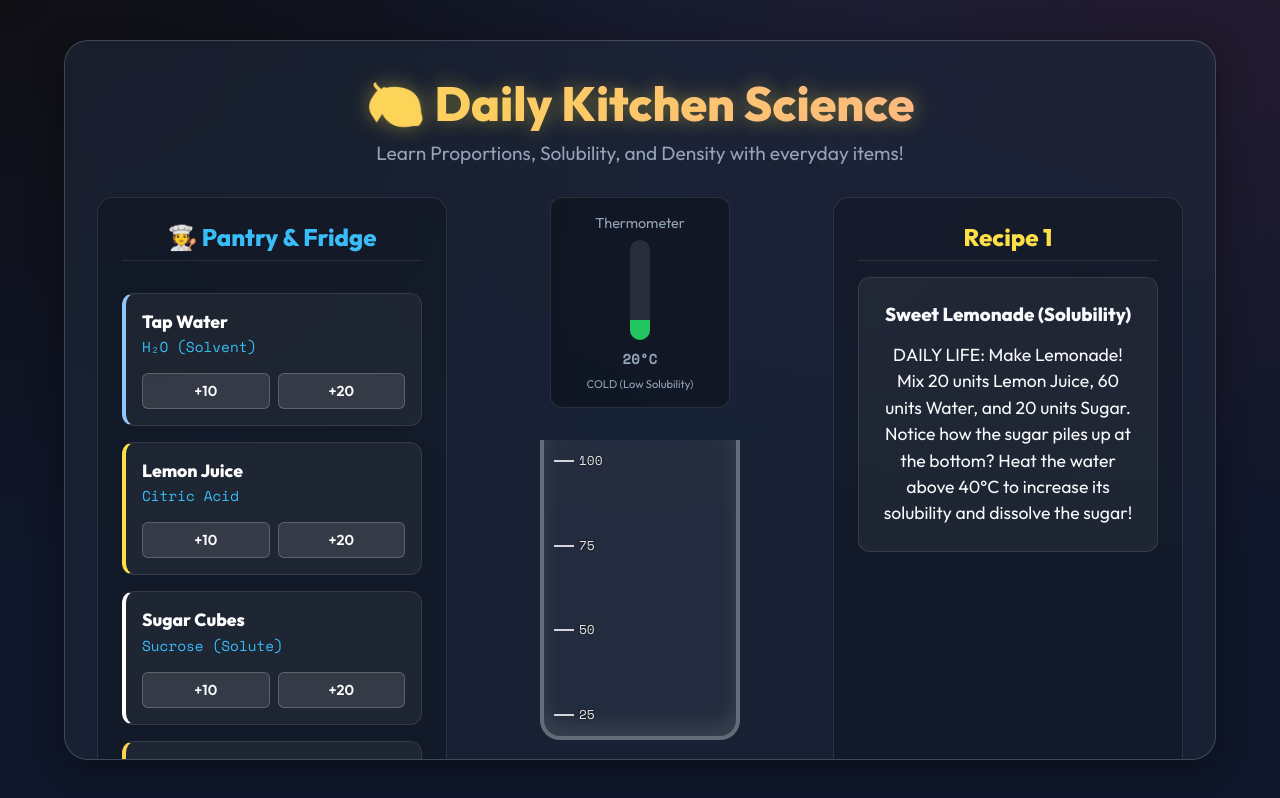
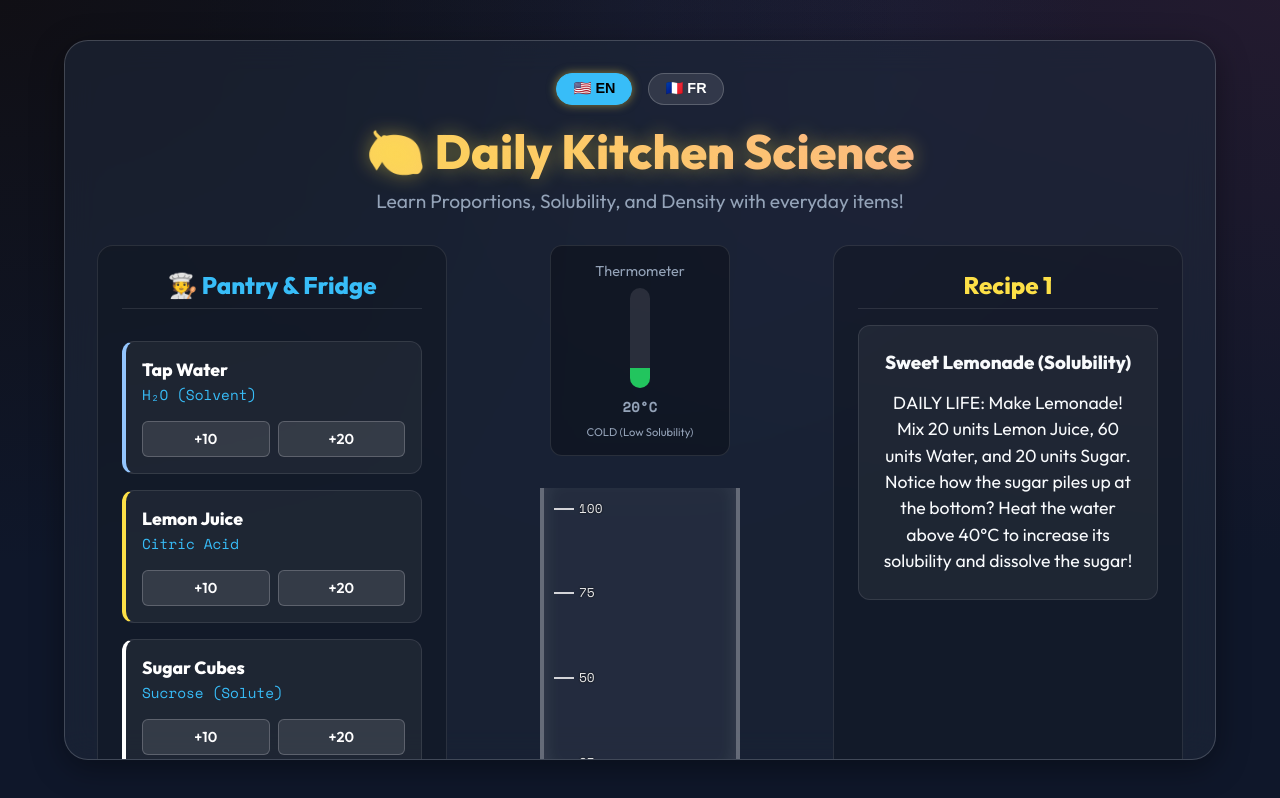
Before and after one commit to tinouchemassinissa/Mad-Scientist-Lab, a React (Vite) app: page / in a window 1280 px wide. Built offline with nearby package versions, Linux system fonts and the light colour scheme.

Commit message:
Add full bilingual support (English and French)

```diff
--- a/src/App.css
+++ b/src/App.css
@@ -38,6 +38,36 @@
   color: var(--text-muted);
   font-size: 1.2rem;
   margin-top: 0.5rem;
+}
+
+.lang-switcher {
+  display: flex;
+  justify-content: center;
+  gap: 1rem;
+  margin-bottom: 1rem;
+}
+
+.lang-btn {
+  background: rgba(255, 255, 255, 0.1);
+  border: 1px solid rgba(255, 255, 255, 0.2);
+  color: #fff;
+  padding: 0.4rem 1rem;
+  border-radius: 20px;
+  cursor: pointer;
+  font-weight: 600;
+  transition: all 0.2s;
+  font-size: 0.9rem;
+}
+
+.lang-btn.active {
+  background: var(--accent);
+  color: #000;
+  box-shadow: 0 0 10px rgba(253, 224, 71, 0.5);
+  border-color: var(--accent);
+}
+
+.lang-btn:hover:not(.active) {
+  background: rgba(255, 255, 255, 0.2);
 }
 
 /* SHELF */
--- a/src/App.jsx
+++ b/src/App.jsx
@@ -1,37 +1,143 @@
 import React, { useState, useEffect, useMemo } from 'react';
 import './App.css';
 
-const INGREDIENTS = {
-  water: { id: 'water', name: 'Tap Water', formula: 'H₂O (Solvent)', rgb: [147, 197, 253], state: 'liquid', isAcid: false },
-  lemon: { id: 'lemon', name: 'Lemon Juice', formula: 'Citric Acid', rgb: [253, 224, 71], state: 'liquid', isAcid: true },
-  sugar: { id: 'sugar', name: 'Sugar Cubes', formula: 'Sucrose (Solute)', rgb: [255, 255, 255], state: 'solid', isAcid: false },
-  vinegar: { id: 'vinegar', name: 'Vinegar', formula: 'Acetic Acid', rgb: [252, 211, 77], state: 'liquid', isAcid: true },
-  oil: { id: 'oil', name: 'Cooking Oil', formula: 'Lipid (Non-polar)', rgb: [234, 179, 8], state: 'liquid', isAcid: false },
-  mustard: { id: 'mustard', name: 'Mustard', formula: 'Emulsifier', rgb: [202, 138, 4], state: 'liquid', isAcid: false }
+const TRANSLATIONS = {
+  en: {
+    title: "🍋 Daily Kitchen Science",
+    subtitle: "Learn Proportions, Solubility, and Density with everyday items!",
+    pantry: "🧑‍🍳 Pantry & Fridge",
+    stove: "🔥 Stove",
+    heatUp: "🔥 Heat Up (+10°C)",
+    coolDown: "❄️ Cool Down (-10°C)",
+    thermometer: "Thermometer",
+    hot: "HOT (High Solubility)",
+    cold: "COLD (Low Solubility)",
+    washBeaker: "Wash Beaker",
+    recipe: "Recipe",
+    observations: "📋 Science Observations:",
+    overflow: "💥 OVERFLOW! 💥",
+    overflowDesc: "You added more than 100 units and spilled it everywhere!",
+    wonTitle: "🍽️ DELICIOUS SCIENCE! 🍽️",
+    wonDesc: "You calculated the perfect recipe using Physics and Math!",
+    nextRecipe: "Next Recipe ➔",
+    oilLayer: "Oil (Floating)",
+    sugarPile: "Undissolved Sugar",
+
+    ingWater: "Tap Water",
+    ingLemon: "Lemon Juice",
+    ingSugar: "Sugar Cubes",
+    ingVinegar: "Vinegar",
+    ingOil: "Cooking Oil",
+    ingMustard: "Mustard",
+
+    fWater: "H₂O (Solvent)",
+    fLemon: "Citric Acid",
+    fSugar: "Sucrose (Solute)",
+    fVinegar: "Acetic Acid",
+    fOil: "Lipid (Non-polar)",
+    fMustard: "Emulsifier",
+
+    m1Title: "Sweet Lemonade (Solubility)",
+    m1Inst: "DAILY LIFE: Make Lemonade! Mix 20 units Lemon Juice, 60 units Water, and 20 units Sugar. Notice how the sugar piles up at the bottom? Heat the water above 40°C to increase its solubility and dissolve the sugar!",
+    m2Title: "Vinaigrette Dressing (Density & Emulsifiers)",
+    m2Inst: "DAILY LIFE: Oil and Vinegar don't mix because of density! Add exactly 60 units Oil and 20 units Vinegar. Watch them separate! Then, add 10 units of Mustard (an Emulsifier) to bind them together!",
+    m3Title: "The Dilution Ratio",
+    m3Inst: "MATH: Lemon juice is too sour! Create a 1:4 ratio of Lemon Juice to Water. Make exactly 100 units total. (Hint: fractions!)",
+
+    logSaturated: (amount) => `Physics: The liquid is saturated! ${amount} units of Sugar won't dissolve. Try heating it up!`,
+    logDissolved: "Chemistry: All the sugar dissolved perfectly into the solvent!",
+    logSeparated: "Physics: Oil is non-polar and less dense! It's floating on top of the water/vinegar.",
+    logEmulsified: "Chemistry: The Mustard acted as an Emulsifier! The oil and vinegar are now bound together!",
+    logOverflow: "💥 Oh no! The beaker overflowed!",
+    logAdded: (amount, name) => `Added ${amount} units of ${name}`,
+    logTemp: (temp) => `Temperature changed to ${temp}°C`,
+    logWashed: "Beaker emptied and washed!",
+    logStart: "Welcome to the Daily Chemistry Kitchen!",
+    logNewM: "New Recipe Started!"
+  },
+  fr: {
+    title: "🍋 Science en Cuisine",
+    subtitle: "Apprenez les proportions, la solubilité et la densité au quotidien !",
+    pantry: "🧑‍🍳 Garde-manger & Frigo",
+    stove: "🔥 Cuisinière",
+    heatUp: "🔥 Chauffer (+10°C)",
+    coolDown: "❄️ Refroidir (-10°C)",
+    thermometer: "Thermomètre",
+    hot: "CHAUD (Haute solubilité)",
+    cold: "FROID (Faible solubilité)",
+    washBeaker: "Laver le Bécher",
+    recipe: "Recette",
+    observations: "📋 Observations Scientifiques :",
+    overflow: "💥 DÉBORDEMENT ! 💥",
+    overflowDesc: "Vous avez ajouté plus de 100 unités et tout renversé !",
+    wonTitle: "🍽️ DÉLICIEUSE SCIENCE ! 🍽️",
+    wonDesc: "Vous avez calculé la recette parfaite avec la physique et les mathématiques !",
+    nextRecipe: "Recette Suivante ➔",
+    oilLayer: "Huile (Flottante)",
+    sugarPile: "Sucre non dissous",
+
+    ingWater: "Eau du Robinet",
+    ingLemon: "Jus de Citron",
+    ingSugar: "Morceaux de Sucre",
+    ingVinegar: "Vinaigre",
+    ingOil: "Huile de Cuisson",
+    ingMustard: "Moutarde",
+
+    fWater: "H₂O (Solvant)",
+    fLemon: "Acide Citrique",
+    fSugar: "Saccharose (Soluté)",
+    fVinegar: "Acide Acétique",
+    fOil: "Lipide (Apolaire)",
+    fMustard: "Émulsifiant",
+
+    m1Title: "Limonade Sucrée (Solubilité)",
+    m1Inst: "VIE QUOTIDIENNE : Faites de la limonade ! Mélangez 20 unités de citron, 60 d'eau et 20 de sucre. Le sucre s'accumule au fond ? Chauffez l'eau à plus de 40°C pour le dissoudre !",
+    m2Title: "Vinaigrette (Densité & Émulsifiants)",
+    m2Inst: "VIE QUOTIDIENNE : L'huile et le vinaigre ne se mélangent pas ! Ajoutez 60 unités d'huile et 20 de vinaigre et regardez-les se séparer ! Puis ajoutez 10 unités de Moutarde pour les lier !",
+    m3Title: "Le Ratio de Dilution",
+    m3Inst: "MATHS : Le jus de citron est trop acide ! Créez un ratio de 1:4 entre le citron et l'eau. Atteignez exactement 100 unités au total.",
+
+    logSaturated: (amount) => `Physique : Liquide saturé ! ${amount} unités de sucre ne se dissolvent pas. Chauffez-le !`,
+    logDissolved: "Chimie : Tout le sucre s'est parfaitement dissous dans le solvant !",
+    logSeparated: "Physique : L'huile est apolaire et moins dense ! Elle flotte au-dessus de la solution.",
+    logEmulsified: "Chimie : La moutarde a agi comme émulsifiant ! L'huile et le vinaigre sont liés !",
+    logOverflow: "💥 Oh non ! Le bécher a débordé !",
+    logAdded: (amount, name) => `Ajout de ${amount} unités de ${name}`,
+    logTemp: (temp) => `Température modifiée à ${temp}°C`,
+    logWashed: "Bécher vidé et lavé !",
+    logStart: "Bienvenue dans la Cuisine Scientifique !",
+    logNewM: "Nouvelle Recette Commencée !"
+  }
 };
 
-const MISSIONS = [
+const getIngredients = (t) => ({
+  water: { id: 'water', name: t.ingWater, formula: t.fWater, rgb: [147, 197, 253] },
+  lemon: { id: 'lemon', name: t.ingLemon, formula: t.fLemon, rgb: [253, 224, 71] },
+  sugar: { id: 'sugar', name: t.ingSugar, formula: t.fSugar, rgb: [255, 255, 255] },
+  vinegar: { id: 'vinegar', name: t.ingVinegar, formula: t.fVinegar, rgb: [252, 211, 77] },
+  oil: { id: 'oil', name: t.ingOil, formula: t.fOil, rgb: [234, 179, 8] },
+  mustard: { id: 'mustard', name: t.ingMustard, formula: t.fMustard, rgb: [202, 138, 4] }
+});
+
+const getMissions = (t) => [
   {
     id: 1,
-    title: "Sweet Lemonade (Solubility)",
-    instructions: "DAILY LIFE: Make Lemonade! Mix 20 units Lemon Juice, 60 units Water, and 20 units Sugar. Notice how the sugar piles up at the bottom? Heat the water above 40°C to increase its solubility and dissolve the sugar!",
-    targetVolume: 100,
+    title: t.m1Title,
+    instructions: t.m1Inst,
     validate: (vol, temp, contents, dissolvedSugar, isEmulsified) =>
       contents.lemon === 20 && contents.water === 60 && contents.sugar === 20 && dissolvedSugar === 20
   },
   {
     id: 2,
-    title: "Vinaigrette Dressing (Density & Emulsifiers)",
-    instructions: "DAILY LIFE: Oil and Vinegar don't mix because of density! Add exactly 60 units Oil and 20 units Vinegar. Watch them separate! Then, add 10 units of Mustard (an Emulsifier) to bind them together!",
-    targetVolume: 90,
+    title: t.m2Title,
+    instructions: t.m2Inst,
     validate: (vol, temp, contents, dissolvedSugar, isEmulsified) =>
       contents.oil === 60 && contents.vinegar === 20 && contents.mustard >= 10 && isEmulsified
   },
   {
     id: 3,
-    title: "The Dilution Ratio",
-    instructions: "MATH: Lemon juice is too sour! Create a 1:4 ratio of Lemon Juice to Water. Make exactly 100 units total. (Hint: fractions!)",
-    targetVolume: 100,
+    title: t.m3Title,
+    instructions: t.m3Inst,
     validate: (vol, temp, contents, dissolvedSugar, isEmulsified) =>
       contents.lemon === 20 && contents.water === 80 && vol === 100
   }
@@ -42,31 +148,36 @@ const MAX_TEMP = 100;
 const MIN_TEMP = 0;
 
 function App() {
+  const [lang, setLang] = useState('en');
+  const t = TRANSLATIONS[lang];
+  const INGREDIENTS = getIngredients(t);
+  const MISSIONS = getMissions(t);
+
   const [currentMissionIdx, setCurrentMissionIdx] = useState(0);
   const [contents, setContents] = useState({ water: 0, lemon: 0, sugar: 0, vinegar: 0, oil: 0, mustard: 0 });
   const [temperature, setTemperature] = useState(20);
   const [gameState, setGameState] = useState('playing'); // playing, exploded, won
-  const [log, setLog] = useState(["Welcome to the Daily Chemistry Kitchen!"]);
+  const [log, setLog] = useState([t.logStart]);
 
   const mission = MISSIONS[currentMissionIdx];
   const totalVolume = Object.values(contents).reduce((a, b) => a + b, 0);
 
+  // When language changes, update log initialization
+  useEffect(() => {
+    setLog([t.logStart]);
+  }, [lang, t.logStart]);
+
   const addLog = (msg) => {
     setLog(prev => {
-      if (prev[0] === msg) return prev; // Prevent spam
+      if (prev[0] === msg) return prev;
       return [msg, ...prev].slice(0, 4);
     });
   };
 
-  // --- DAILY PHYSICS & CHEMISTRY CALCULATIONS ---
-
-  // 1. SOLUBILITY: Sugar dissolves based on temperature and amount of liquid solvent.
-  // Base solubility: 10 units of liquid can dissolve ~2 units of sugar at 20C.
-  // At 50C, it can dissolve ~6 units.
   const solventVolume = contents.water + contents.lemon + contents.vinegar;
   let maxSolubleSugar = 0;
   if (solventVolume > 0) {
-    const tempFactor = Math.max(0.1, temperature / 20); // 1.0 at 20C, 2.0 at 40C
+    const tempFactor = Math.max(0.1, temperature / 20);
     maxSolubleSugar = solventVolume * 0.2 * tempFactor;
   }
 
@@ -75,29 +186,27 @@ function App() {
 
   useEffect(() => {
     if (undissolvedSugar > 0 && contents.sugar > 0) {
-      addLog(`Physics: The liquid is saturated! ${undissolvedSugar.toFixed(1)} units of Sugar won't dissolve. Try heating it up!`);
+      addLog(t.logSaturated(undissolvedSugar.toFixed(1)));
     } else if (contents.sugar > 0 && undissolvedSugar === 0) {
-      addLog(`Chemistry: All the sugar dissolved perfectly into the solvent!`);
+      addLog(t.logDissolved);
     }
-  }, [undissolvedSugar, contents.sugar]);
+  }, [undissolvedSugar, contents.sugar, t]);
 
-  // 2. DENSITY & EMULSIFICATION: Oil separates from water unless emulsifier (mustard) is present.
   const isEmulsified = contents.mustard > 0;
   const isSeparated = contents.oil > 0 && solventVolume > 0 && !isEmulsified;
 
   useEffect(() => {
     if (isSeparated) {
-      addLog(`Physics: Oil is non-polar and less dense! It's floating on top of the water/vinegar.`);
+      addLog(t.logSeparated);
     } else if (contents.oil > 0 && isEmulsified) {
-      addLog(`Chemistry: The Mustard acted as an Emulsifier! The oil and vinegar are now bound together!`);
+      addLog(t.logEmulsified);
     }
-  }, [isSeparated, isEmulsified, contents.oil]);
+  }, [isSeparated, isEmulsified, contents.oil, t]);
 
-  // COLOR MIXING
   const mixedColorBase = useMemo(() => {
     let r = 0, g = 0, b = 0;
     let baseVol = solventVolume + dissolvedSugar + contents.mustard;
-    if (isEmulsified) baseVol += contents.oil; // Oil mixes in
+    if (isEmulsified) baseVol += contents.oil;
 
     if (baseVol === 0) return 'transparent';
 
@@ -109,7 +218,6 @@ function App() {
     if (contents.mustard > 0) { r += 202 * getWeight('mustard', contents.mustard); g += 138 * getWeight('mustard', contents.mustard); b += 4 * getWeight('mustard', contents.mustard); }
     if (isEmulsified && contents.oil > 0) { r += 234 * getWeight('oil', contents.oil); g += 179 * getWeight('oil', contents.oil); b += 8 * getWeight('oil', contents.oil); }
 
-    // Dissolved sugar slightly whitens the mixture
     if (dissolvedSugar > 0) {
       r = Math.min(255, r + 20 * getWeight('sugar', dissolvedSugar));
       g = Math.min(255, g + 20 * getWeight('sugar', dissolvedSugar));
@@ -119,16 +227,14 @@ function App() {
     return `rgb(${Math.round(r)}, ${Math.round(g)}, ${Math.round(b)})`;
   }, [contents, solventVolume, dissolvedSugar, isEmulsified]);
 
-  // OVERFLOW CHECK
   useEffect(() => {
     if (gameState !== 'playing') return;
     if (totalVolume > MAX_VOLUME) {
       setGameState('exploded');
-      addLog("💥 Oh no! The beaker overflowed!");
+      addLog(t.logOverflow);
     }
-  }, [totalVolume, gameState]);
+  }, [totalVolume, gameState, t]);
 
-  // WIN CHECKER
   useEffect(() => {
     if (gameState === 'playing') {
       if (mission.validate(totalVolume, temperature, contents, dissolvedSugar, isEmulsified)) {
@@ -137,7 +243,6 @@ function App() {
     }
   }, [totalVolume, temperature, contents, dissolvedSugar, isEmulsified, mission, gameState]);
 
-  // Auto-reset exploded
   useEffect(() => {
     if (gameState === 'exploded') {
       const timer = setTimeout(() => {
@@ -152,31 +257,30 @@ function App() {
   const addIngredient = (id, amount) => {
     if (gameState !== 'playing') return;
     setContents(prev => ({ ...prev, [id]: prev[id] + amount }));
-    addLog(`Added ${amount} units of ${INGREDIENTS[id].name}`);
+    addLog(t.logAdded(amount, INGREDIENTS[id].name));
   };
 
   const changeTemp = (amount) => {
     if (gameState !== 'playing') return;
     setTemperature(prev => Math.min(MAX_TEMP, Math.max(MIN_TEMP, prev + amount)));
-    addLog(`Temperature changed to ${temperature + amount}°C`);
+    addLog(t.logTemp(temperature + amount));
   };
 
   const emptyBeaker = () => {
     setContents({ water: 0, lemon: 0, sugar: 0, vinegar: 0, oil: 0, mustard: 0 });
     setTemperature(20);
     setGameState('playing');
-    addLog("Beaker emptied and washed!");
+    addLog(t.logWashed);
   };
 
   const nextMission = () => {
     setGameState('playing');
     setContents({ water: 0, lemon: 0, sugar: 0, vinegar: 0, oil: 0, mustard: 0 });
     setTemperature(20);
-    setLog(["New Recipe Started!"]);
+    setLog([t.logNewM]);
     setCurrentMissionIdx(prev => (prev + 1) % MISSIONS.length);
   };
 
-  // Visual Heights
   const fillPercentage = (totalVolume / MAX_VOLUME) * 100;
   const oilPercentage = isSeparated ? (contents.oil / MAX_VOLUME) * 100 : 0;
   const basePercentage = isSeparated ? ((totalVolume - contents.oil) / MAX_VOLUME) * 100 : fillPercentage;
@@ -185,12 +289,16 @@ function App() {
   return (
     <div className="app-container">
       <header className="header">
-        <h1>🍋 Daily Kitchen Science</h1>
-        <p>Learn Proportions, Solubility, and Density with everyday items!</p>
+        <div className="lang-switcher">
+          <button className={`lang-btn ${lang === 'en' ? 'active' : ''}`} onClick={() => setLang('en')}>🇺🇸 EN</button>
+          <button className={`lang-btn ${lang === 'fr' ? 'active' : ''}`} onClick={() => setLang('fr')}>🇫🇷 FR</button>
+        </div>
+        <h1>{t.title}</h1>
+        <p>{t.subtitle}</p>
       </header>
 
       <section className="shelf">
-        <h2>🧑‍🍳 Pantry & Fridge</h2>
+        <h2>{t.pantry}</h2>
         <div className="button-grid">
           {Object.keys(INGREDIENTS).map(key => {
             const ing = INGREDIENTS[key];
@@ -210,29 +318,28 @@ function App() {
           })}
         </div>
 
-        <h2 style={{marginTop: '1rem'}}>🔥 Stove</h2>
+        <h2 style={{marginTop: '1rem'}}>{t.stove}</h2>
         <div className="physics-controls">
-          <button className="physics-btn hot" onClick={() => changeTemp(10)}>🔥 Heat Up (+10°C)</button>
-          <button className="physics-btn cold" onClick={() => changeTemp(-10)}>❄️ Cool Down (-10°C)</button>
+          <button className="physics-btn hot" onClick={() => changeTemp(10)}>{t.heatUp}</button>
+          <button className="physics-btn cold" onClick={() => changeTemp(-10)}>{t.coolDown}</button>
         </div>
       </section>
 
       <section className="beaker-area">
         <div className="instruments">
           <div className="instrument-panel" style={{width: '180px'}}>
-            <span>Thermometer</span>
+            <span>{t.thermometer}</span>
             <div className="temp-bar">
               <div className="temp-fill" style={{ height: `${temperature}%`, background: temperature > 40 ? '#ef4444' : (temperature < 20 ? '#38bdf8' : '#22c55e') }}></div>
             </div>
             <span className="temp-value">{Math.round(temperature)}°C</span>
-            <span style={{fontSize:'0.7rem'}}>{temperature > 40 ? 'HOT (High Solubility)' : 'COLD (Low Solubility)'}</span>
+            <span style={{fontSize:'0.7rem'}}>{temperature > 40 ? t.hot : t.cold}</span>
           </div>
         </div>
 
         <div className="beaker-container">
           <div className="beaker-glass">
 
-            {/* The Main Liquid */}
             <div
               className="liquid main-liquid"
               style={{
@@ -249,7 +356,6 @@ function App() {
               )}
             </div>
 
-            {/* Separated Oil Layer */}
             {isSeparated && (
               <div
                 className="liquid oil-layer"
@@ -259,11 +365,10 @@ function App() {
                   backgroundColor: 'rgba(234, 179, 8, 0.8)'
                 }}
               >
-                <div className="layer-label">Oil (Floating)</div>
+                <div className="layer-label">{t.oilLayer}</div>
               </div>
             )}
 
-            {/* Undissolved Solid (Sugar) */}
             {undissolvedSugar > 0 && (
               <div
                 className="solid-pile"
@@ -272,7 +377,7 @@ function App() {
                   opacity: 0.9
                 }}
               >
-                <div className="layer-label" style={{color: '#000'}}>Undissolved Sugar</div>
+                <div className="layer-label" style={{color: '#000'}}>{t.sugarPile}</div>
               </div>
             )}
 
@@ -290,19 +395,19 @@ function App() {
         </div>
 
         <div className="action-buttons">
-          <button className="btn danger" onClick={emptyBeaker}>Wash Beaker</button>
+          <button className="btn danger" onClick={emptyBeaker}>{t.washBeaker}</button>
         </div>
       </section>
 
       <section className="target-area">
-        <h2>Recipe {mission.id}</h2>
+        <h2>{t.recipe} {mission.id}</h2>
         <div className="mission-card">
           <h3>{mission.title}</h3>
           <p className="mission-instructions">{mission.instructions}</p>
         </div>
 
         <div className="log-panel">
-          <h4>📋 Science Observations:</h4>
+          <h4>{t.observations}</h4>
           <ul>
             {log.map((entry, idx) => (
               <li key={idx} style={{ opacity: 1 - (idx * 0.25) }}>{entry}</li>
@@ -311,19 +416,18 @@ function App() {
         </div>
       </section>
 
-      {/* OVERLAYS */}
       {gameState === 'exploded' && (
         <div className="explosion-overlay">
-          <h2>💥 OVERFLOW! 💥</h2>
-          <p>You added more than 100 units and spilled it everywhere!</p>
+          <h2>{t.overflow}</h2>
+          <p>{t.overflowDesc}</p>
         </div>
       )}
 
       {gameState === 'won' && (
         <div className="win-overlay">
-          <h2>🍽️ DELICIOUS SCIENCE! 🍽️</h2>
-          <p className="win-subtitle">You calculated the perfect recipe using Physics and Math!</p>
-          <button className="btn" onClick={nextMission}>Next Recipe ➔</button>
+          <h2>{t.wonTitle}</h2>
+          <p className="win-subtitle">{t.wonDesc}</p>
+          <button className="btn" onClick={nextMission}>{t.nextRecipe}</button>
         </div>
       )}
     </div>
```
